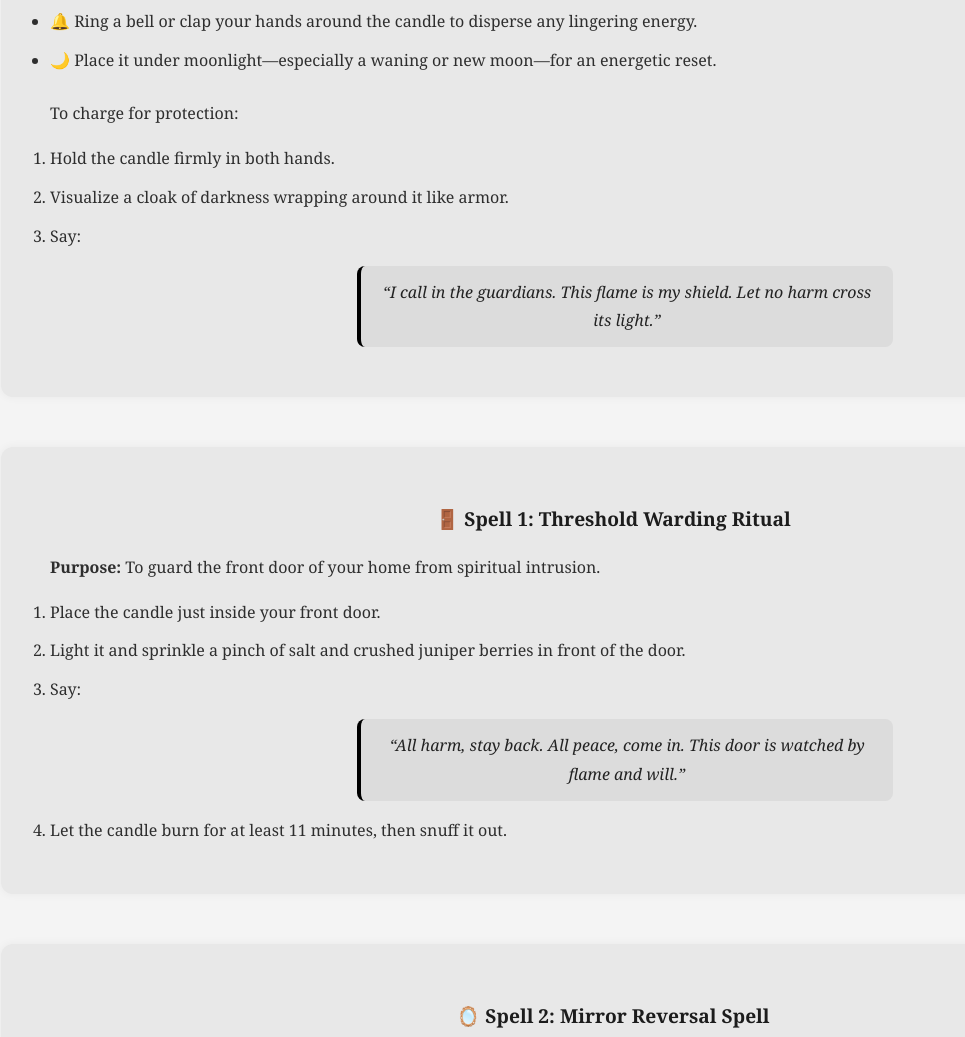
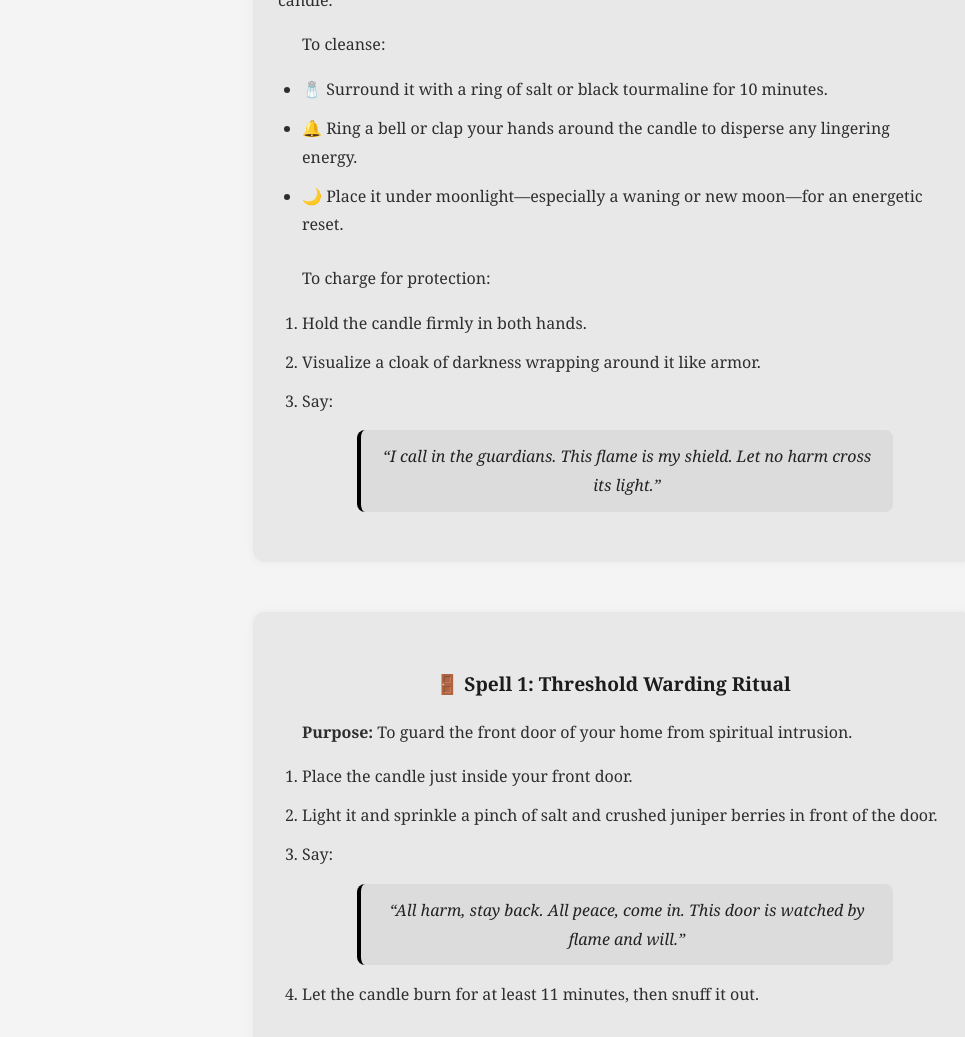
Before and after one commit to halobravoconsultingcorp/halobravoconsultingcorp.github.io, a plain HTML site: page protectionspell.html in a window 1280 px wide. Shown: the part 1183-2220 px from the top of the page, without its empty margins (27-992 px from the left). Drawn offline with Linux system fonts and the light colour scheme.

Commit message:
Update protectionspell.html

```diff
--- a/protectionspell.html
+++ b/protectionspell.html
@@ -10,7 +10,14 @@
       font-family: 'Georgia', serif;
       color: #2e2e2e;
       line-height: 1.8;
-      padding: 40px 20px;
+      margin: 0;
+      padding: 0;
+    }
+
+    main {
+      max-width: 720px;
+      margin: 0 auto;
+      padding: 40px;
     }
 
     h1, h2, h3 {
@@ -82,6 +89,7 @@
   </style>
 </head>
 <body>
+  <main>
 
     <h1>Protection Spell Ritual Guidebook</h1>
     <h2>🛡️ Grounding • Warding • Reversal • Spiritual Armor</h2>
@@ -178,5 +186,6 @@
       <p>🖤 May this flame protect, ground, and empower you wherever you walk. — With Strength, Halo Publishing</p>
     </div>
 
+  </main>
 </body>
 </html>
```
Lines whose indentation alone changed are shown as unchanged.
